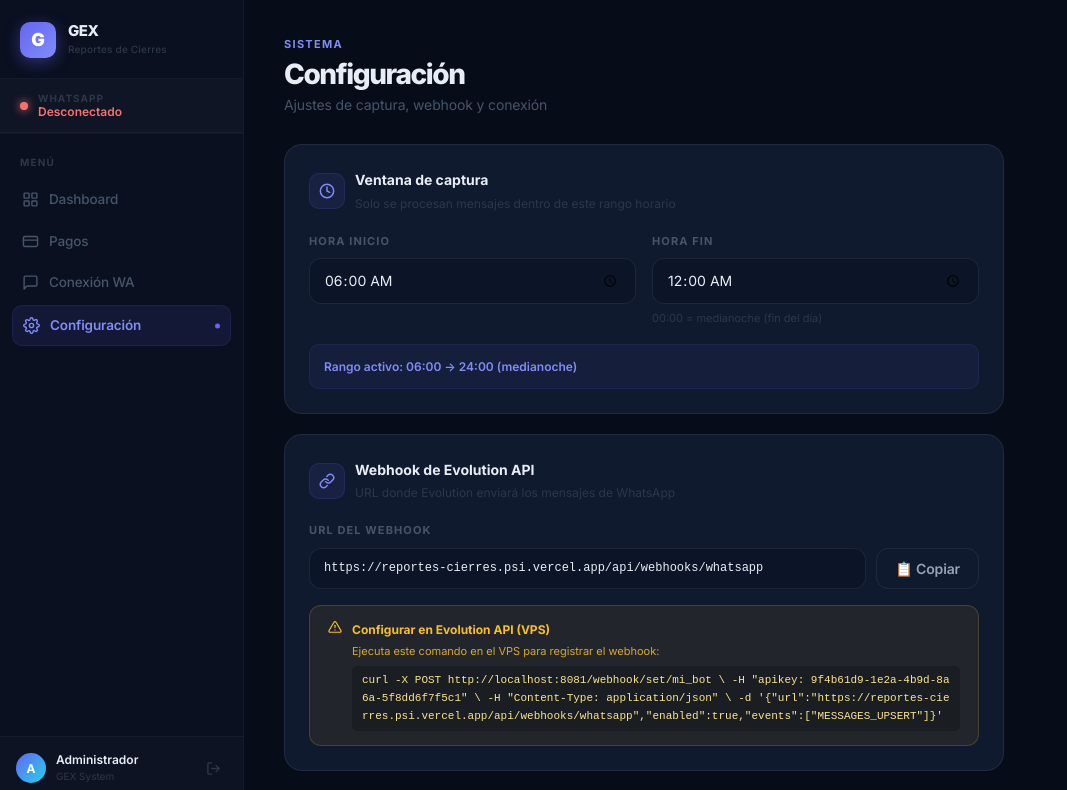
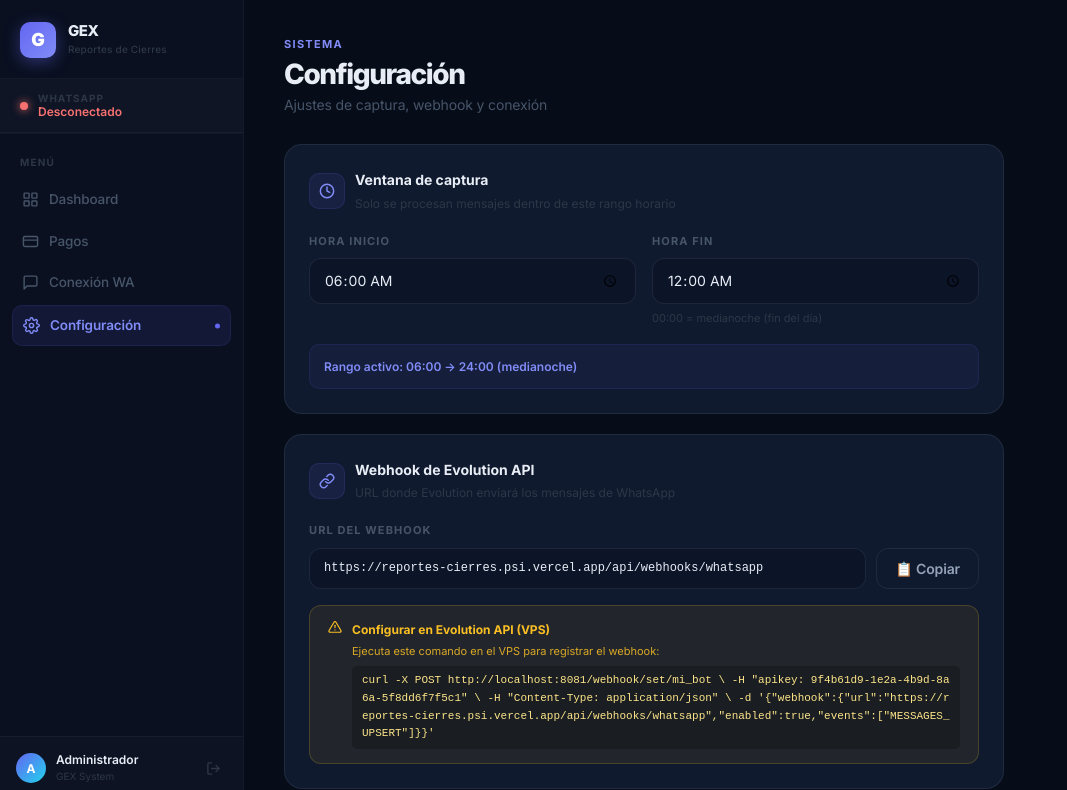
Before and after one commit to digitalmoneygex-collab/Reportes-Cierres, a Next.js app: page /configuracion in a window 1280 px wide. Shown: the top 790 px of the page, without its empty margins (0-1067 px from the left). Built offline with nearby package versions, Linux system fonts and the light colour scheme; no server answers.

Commit message:
Fix UI curl command payload

```diff
--- a/app/configuracion/page.tsx
+++ b/app/configuracion/page.tsx
@@ -135,7 +135,7 @@ export default function ConfiguracionPage() {
                 {`curl -X POST http://localhost:8081/webhook/set/mi_bot \\
   -H "apikey: 9f4b61d9-1e2a-4b9d-8a6a-5f8dd6f7f5c1" \\
   -H "Content-Type: application/json" \\
-  -d '{"url":"${cfg.webhookUrl}","enabled":true,"events":["MESSAGES_UPSERT"]}'`}
+  -d '{"webhook":{"url":"${cfg.webhookUrl}","enabled":true,"events":["MESSAGES_UPSERT"]}}'`}
               </code>
             </div>
           </div>
```
